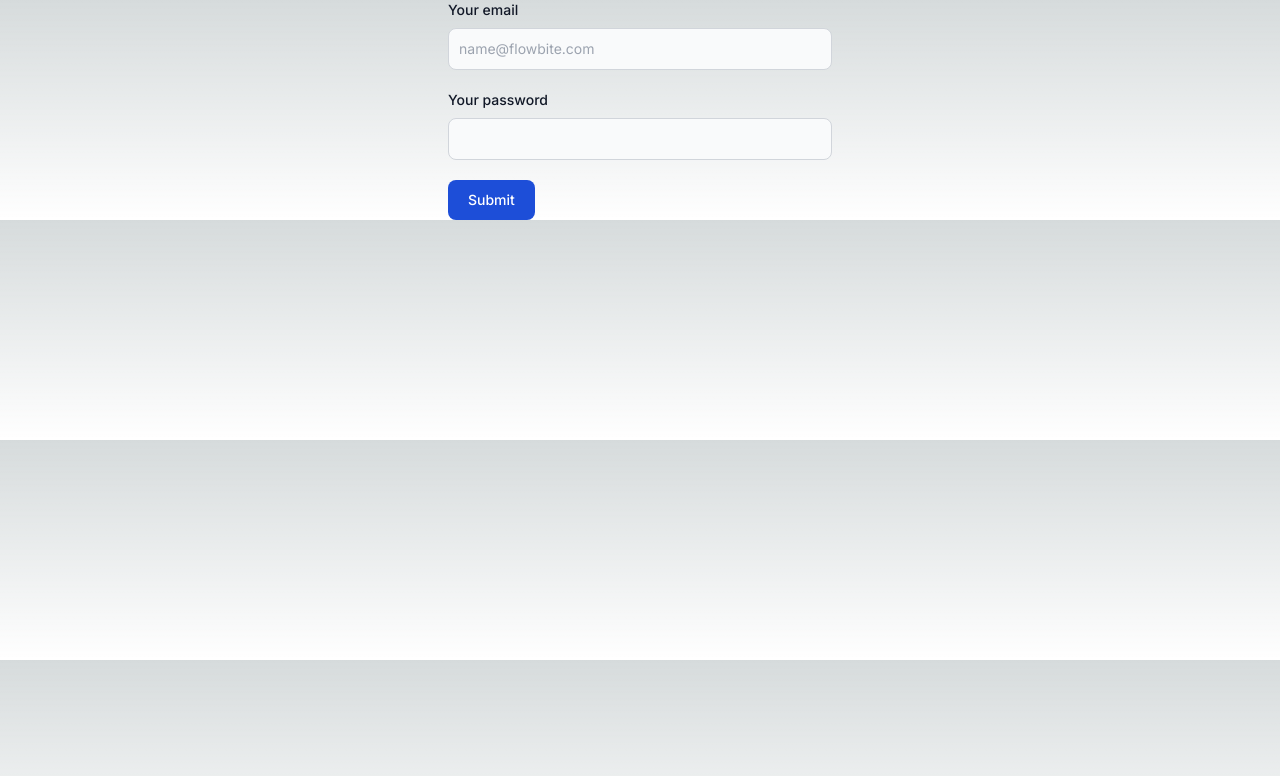
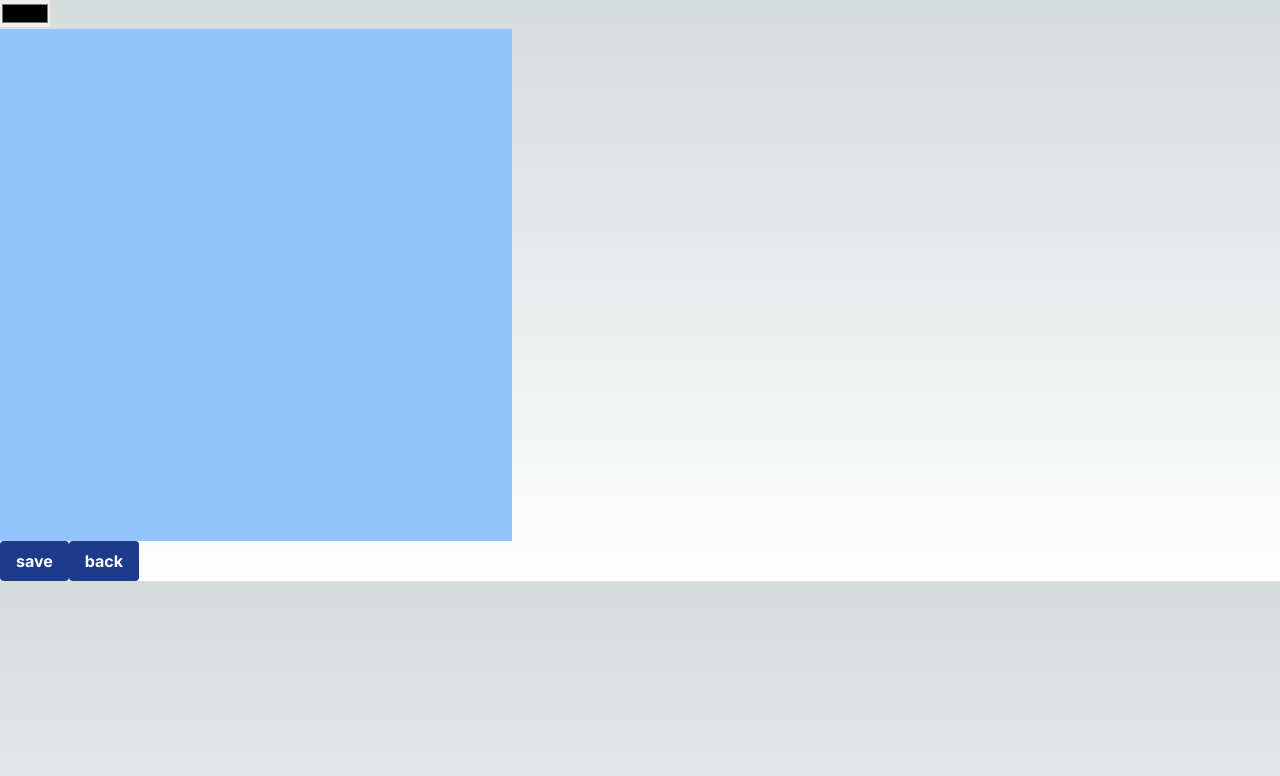
Before and after one commit to MaximDantes/mini-paint, a Next.js app: page / in a window 1280 px wide. Shown: the top 776 px of the page. Built offline with nearby package versions, Linux system fonts and the light colour scheme.

Commit message:
feat: add base canvas

```diff
--- a/src/app/page.tsx
+++ b/src/app/page.tsx
@@ -1,61 +1,9 @@
 'use client'
-import { FC, FormEvent, useState } from 'react'
-import { signUp } from '@/shared/api/sign-up'
+import { FC } from 'react'
+import { Canvas } from '@/widgets/Canvas'
 
 const Home: FC = () => {
-    const [email, setEmail] = useState('')
-    const [password, setPassword] = useState('')
-
-    const handleSubmit = async (e: FormEvent) => {
-        e.preventDefault()
-
-        if (email && password) {
-            try {
-                const result = await signUp(email, password)
-                console.log(result)
-            } catch (e) {
-                console.error(e)
-            }
-        }
-    }
-
-    return (
-        <form className="max-w-sm mx-auto" onSubmit={handleSubmit}>
-            <div className="mb-5">
-                <label className="block mb-2 text-sm font-medium text-gray-900 dark:text-white" htmlFor="email">
-                    Your email
-                </label>
-                <input
-                    className="bg-gray-50 border border-gray-300 text-gray-900 text-sm rounded-lg focus:ring-blue-500 focus:border-blue-500 block w-full p-2.5 dark:bg-gray-700 dark:border-gray-600 dark:placeholder-gray-400 dark:text-white dark:focus:ring-blue-500 dark:focus:border-blue-500"
-                    id="email"
-                    onChange={(e) => setEmail(e.currentTarget.value)}
-                    placeholder="name@flowbite.com"
-                    required
-                    type="email"
-                    value={email}
-                />
-            </div>
-            <div className="mb-5">
-                <label className="block mb-2 text-sm font-medium text-gray-900 dark:text-white" htmlFor="password">
-                    Your password
-                </label>
-                <input
-                    className="bg-gray-50 border border-gray-300 text-gray-900 text-sm rounded-lg focus:ring-blue-500 focus:border-blue-500 block w-full p-2.5 dark:bg-gray-700 dark:border-gray-600 dark:placeholder-gray-400 dark:text-white dark:focus:ring-blue-500 dark:focus:border-blue-500"
-                    id="password"
-                    onChange={(e) => setPassword(e.currentTarget.value)}
-                    required
-                    type="password"
-                    value={password}
-                />
-            </div>
-            <button
-                className="text-white bg-blue-700 hover:bg-blue-800 focus:ring-4 focus:outline-none focus:ring-blue-300 font-medium rounded-lg text-sm w-full sm:w-auto px-5 py-2.5 text-center dark:bg-blue-600 dark:hover:bg-blue-700 dark:focus:ring-blue-800"
-                type="submit"
-            >
-                Submit
-            </button>
-        </form>
-    )
+    return <Canvas />
 }
 
 export default Home
--- a/src/shared/ui/Button/Button.tsx
+++ b/src/shared/ui/Button/Button.tsx
@@ -1,13 +1,13 @@
 import { ButtonHTMLAttributes, FC } from 'react'
 
-export const Button: FC<ButtonHTMLAttributes<HTMLButtonElement>> = (props) => {
+export const Button: FC<ButtonHTMLAttributes<HTMLButtonElement>> = ({ children, ...props }) => {
     return (
         <button
             type={'button'}
             {...props}
             className={'bg-blue-900 hover:bg-blue-700 text-white font-bold py-2 px-4 rounded'}
         >
-            Button
+            {children}
         </button>
     )
 }
--- /dev/null
+++ b/src/widgets/Canvas/Canvas.tsx
@@ -0,0 +1,81 @@
+'use client'
+
+import { FC, useRef, useState, MouseEvent } from 'react'
+import { Button } from '@/shared/ui/Button'
+
+export const Canvas: FC = () => {
+    const [isDrawing, setIsDrawing] = useState(false)
+    const [brushColor, setBrushColor] = useState('#000000')
+
+    const canvas = useRef<HTMLCanvasElement>(null)
+    const canvasHistory = useRef<ImageData[]>([])
+
+    const handleMouseDown = () => {
+        writeHistory()
+        setIsDrawing(true)
+    }
+
+    const handleMouseUp = () => {
+        setIsDrawing(false)
+    }
+
+    const handleMouseMove = (e: MouseEvent<HTMLCanvasElement>) => {
+        if (!isDrawing) return
+
+        const rect = e.currentTarget.getBoundingClientRect()
+
+        const x = e.clientX - rect.left
+        const y = e.clientY - rect.top
+
+        const context = canvas.current?.getContext('2d')
+        if (!context) return
+
+        context.fillStyle = brushColor
+        context.fillRect(x, y, 10, 10)
+    }
+
+    const save = () => {
+        const url = canvas.current?.toDataURL('image/png')
+
+        console.log(url)
+    }
+
+    const historyBack = () => {
+        const previousState = canvasHistory.current.pop()
+
+        if (!previousState) return
+
+        const context = canvas.current?.getContext('2d')
+
+        context?.putImageData(previousState, 0, 0)
+    }
+
+    const writeHistory = () => {
+        const context = canvas.current?.getContext('2d')
+        if (!context) return
+        if (!canvas.current) return
+
+        const canvasState = context.getImageData(0, 0, canvas.current.width, canvas.current.height)
+
+        canvasHistory.current.push(canvasState)
+    }
+
+    return (
+        <div>
+            <input onChange={(e) => setBrushColor(e.currentTarget.value)} type="color" value={brushColor} />
+
+            <canvas
+                className={'bg-blue-300'}
+                height={512}
+                onMouseDown={handleMouseDown}
+                onMouseMove={handleMouseMove}
+                onMouseUp={handleMouseUp}
+                ref={canvas}
+                width={512}
+            />
+
+            <Button onClick={save}>save</Button>
+            <Button onClick={historyBack}>back</Button>
+        </div>
+    )
+}
--- /dev/null
+++ b/src/widgets/Canvas/index.tsx
@@ -0,0 +1 @@
+export { Canvas } from './Canvas'
```
